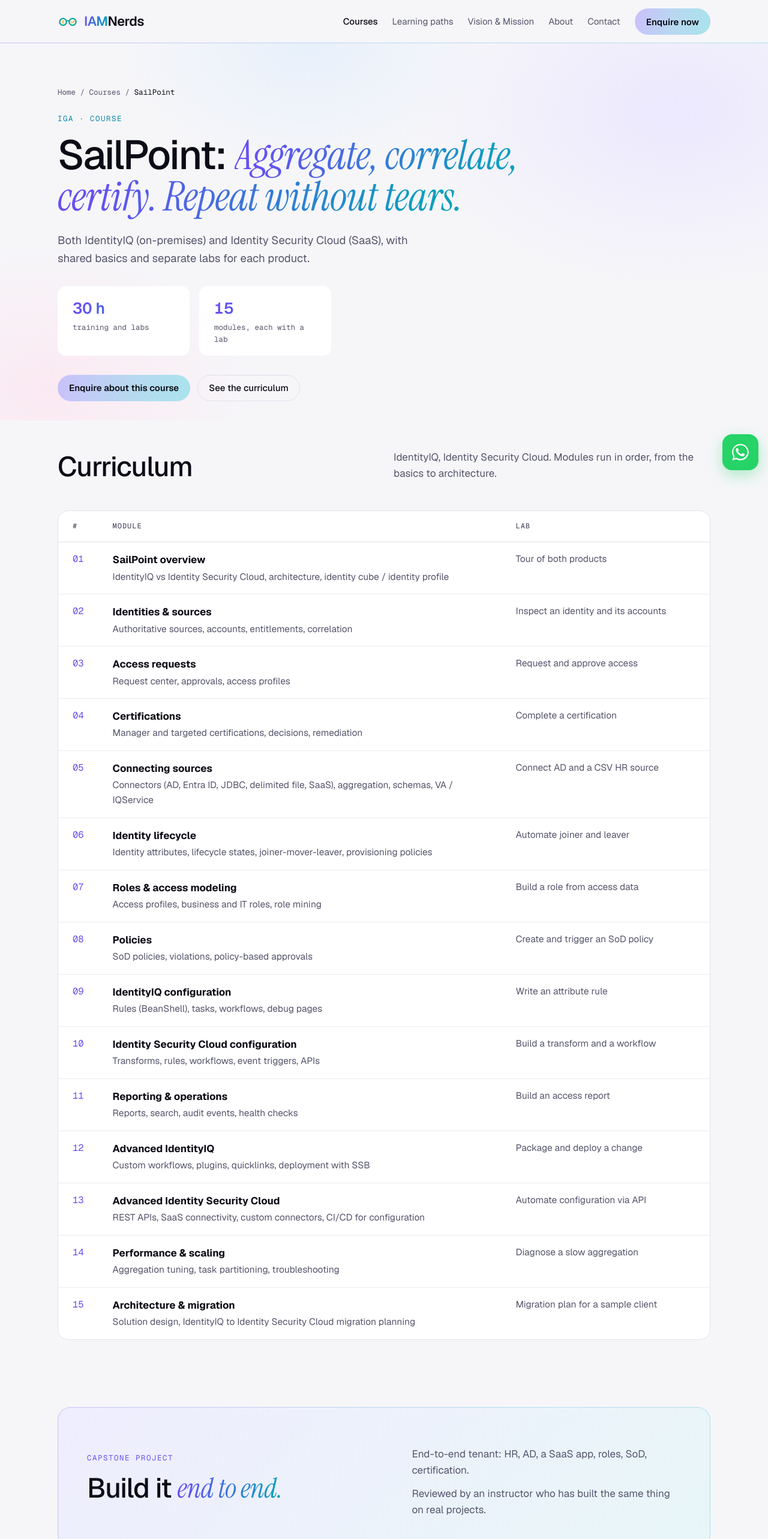
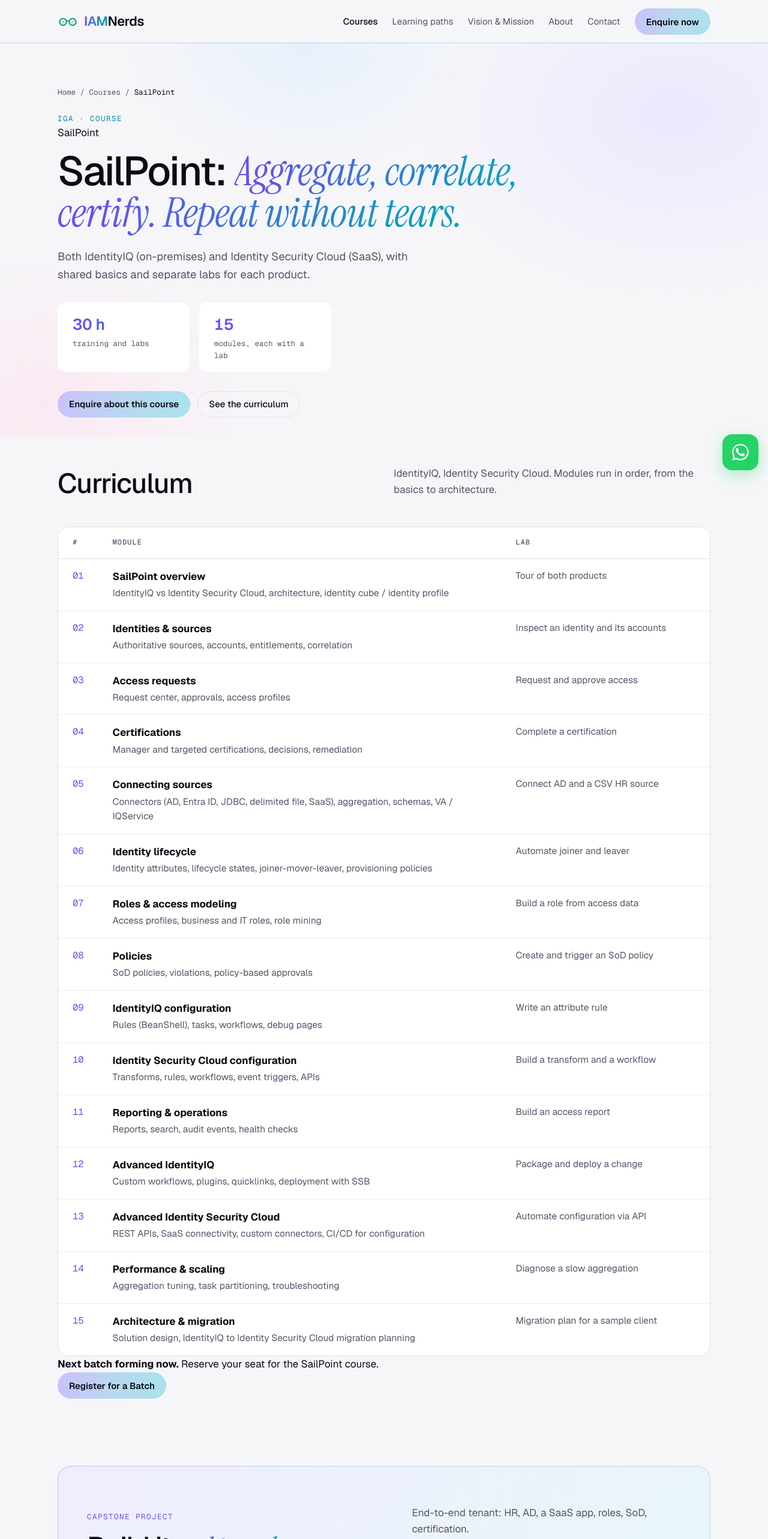
Before and after one commit to arku1812/IAMNerds, a Next.js app in the folder iamnerds-next/: page /courses/sailpoint in a window 1280 px wide. Shown: the top 2566 px of the page at 60% size. Built offline with nearby package versions, Linux system fonts and the light colour scheme.

Commit message:
Course page: vendor mark and Register for a Batch button

```diff
--- a/iamnerds-next/pages/courses/[slug].js
+++ b/iamnerds-next/pages/courses/[slug].js
@@ -1,8 +1,10 @@
 import Link from 'next/link';
 import { Seo, Crumbs, CtaBand } from '../../lib/Layout';
 import { COURSES, SITE, bySlug } from '../../lib/data';
+import { logoFor } from '../../lib/logos';
+import { VendorMark } from '../../lib/CourseCard';
 
-export default function Course({ slug }) {
+export default function Course({ slug, logo }) {
   const c = bySlug(slug);
   const path = `/courses/${c.slug}`;
   const n = c.modules.length;
@@ -29,7 +31,7 @@
       <section className="hero page-hero">
         <div className="wrap">
           <Crumbs items={[['/', 'Home'], ['/courses', 'Courses'], [path, c.title]]} />
-          <div className="eyebrow">{c.tag} · Course</div>
+          <div className="course-head"><div className="eyebrow">{c.tag} · Course</div><VendorMark course={c} logo={logo} big /></div>
           <h1>{c.title}: <em>{c.tagline}</em></h1>
           <p className="lede">{c.intro}</p>
           <div className="course-facts">
@@ -57,6 +59,10 @@
             ))}
           </tbody>
         </table></div>
+        <div className="register-row">
+          <p><b>Next batch forming now.</b> Reserve your seat for the {c.title} course.</p>
+          <Link className="btn primary btn-lg" href={`/contact?course=${encodeURIComponent(c.title)}#talk`}>Register for a Batch</Link>
+        </div>
       </div></section>
 
       {c.capstone && (
@@ -94,5 +100,5 @@
 }
 
 export function getStaticProps({ params }) {
-  return { props: { slug: params.slug } };
+  return { props: { slug: params.slug, logo: logoFor(params.slug) } };
 }
```
